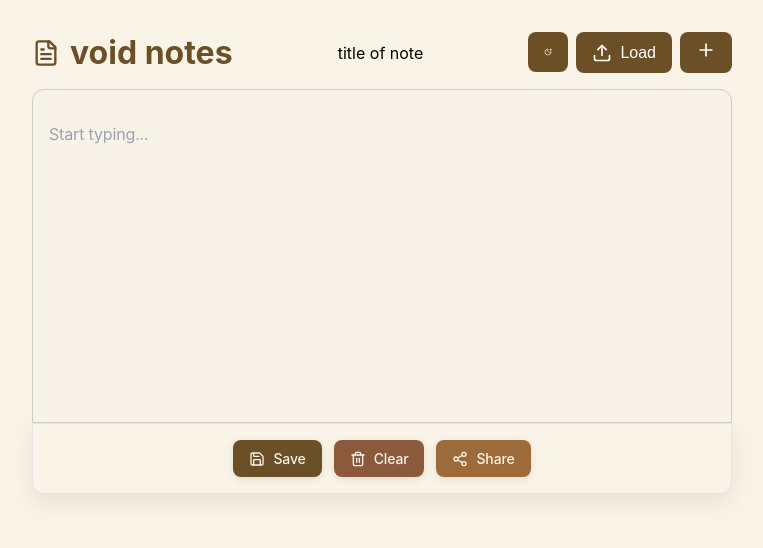
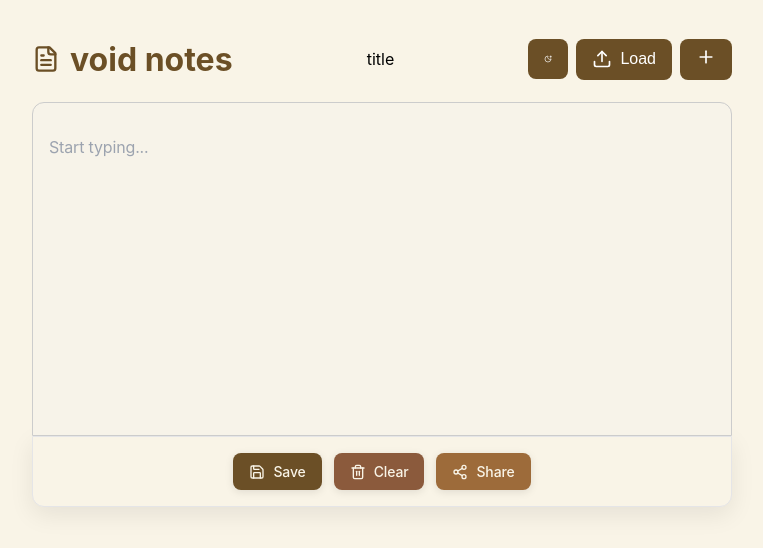
Before and after one commit to keswel/void-notes, a React (Create React App) app: page / in a window 1280 px wide. Shown: the top 548 px of the page, without its empty margins (258-1021 px from the left). Built offline with nearby package versions, Linux system fonts and the light colour scheme.

Commit message:
[Improvement] Working on saving title to json.

```diff
--- a/src/components/Header.jsx
+++ b/src/components/Header.jsx
@@ -2,6 +2,7 @@ import { FileText } from 'lucide-react';
 import ThemeButton from './ThemeButton';
 import { Plus } from 'lucide-react';
 import LoadNoteButton from './LoadNoteButton';
+import TitleText from './TitleText';
 
 function Header({ onLoadContent }) {
   return (
@@ -27,7 +28,8 @@ function Header({ onLoadContent }) {
         <FileText size={28} color="#6b4f26" />
         void notes
       </h1>
-      title of note
+
+      <TitleText/>
       <div
         style={{
           display: 'flex',
--- /dev/null
+++ b/src/components/TitleText.jsx
@@ -0,0 +1,43 @@
+import React, { useState } from 'react';
+
+function TitleText() {
+  const [text, setText] = useState('title');
+  const [editing, setEditing] = useState(false);
+
+  const handleBlur = () => setEditing(false);
+  const handleChange = (e) => setText(e.target.value);
+
+  return (
+    <div>
+      {editing ? (
+        <input
+          value={text}
+          onChange={handleChange}
+          onBlur={handleBlur}
+          autoFocus
+          style={{
+            fontSize: '16px',
+            borderRadius: '4px',
+            border: '1px solid #ccc',
+            width: '100%',
+          }}
+        />
+      ) : (
+        <p
+          onClick={() => setEditing(true)}
+          style={{
+            fontSize: '16px',
+            border: '1px dashed transparent',
+            cursor: 'pointer',
+          }}
+          onMouseOver={(e) => (e.currentTarget.style.border = '1px dashed #aaa')}
+          onMouseOut={(e) => (e.currentTarget.style.border = '1px dashed transparent')}
+        >
+          {text}
+        </p>
+      )}
+    </div>
+  );
+}
+
+export default TitleText;
```
Also changed, not shown: src/components/StyledButton.jsx (+4 -4 lines).
